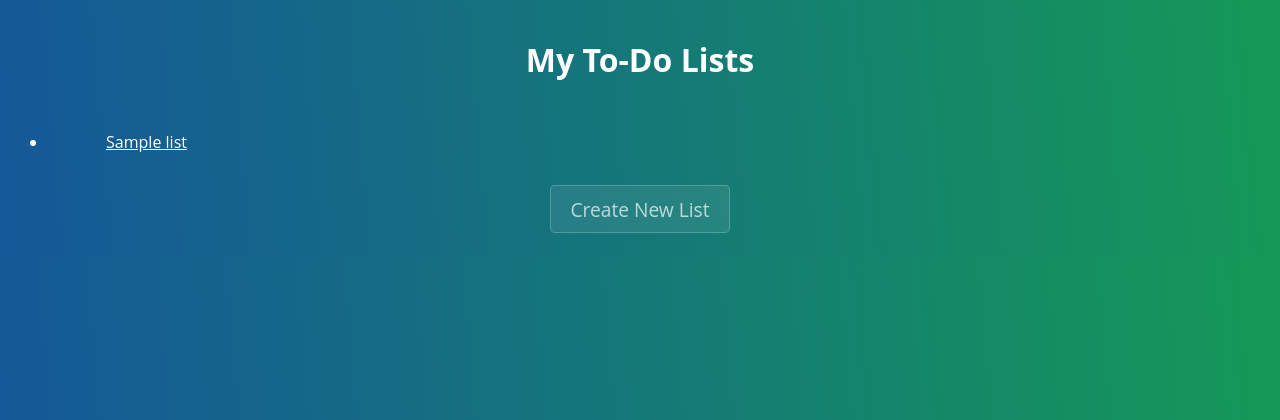
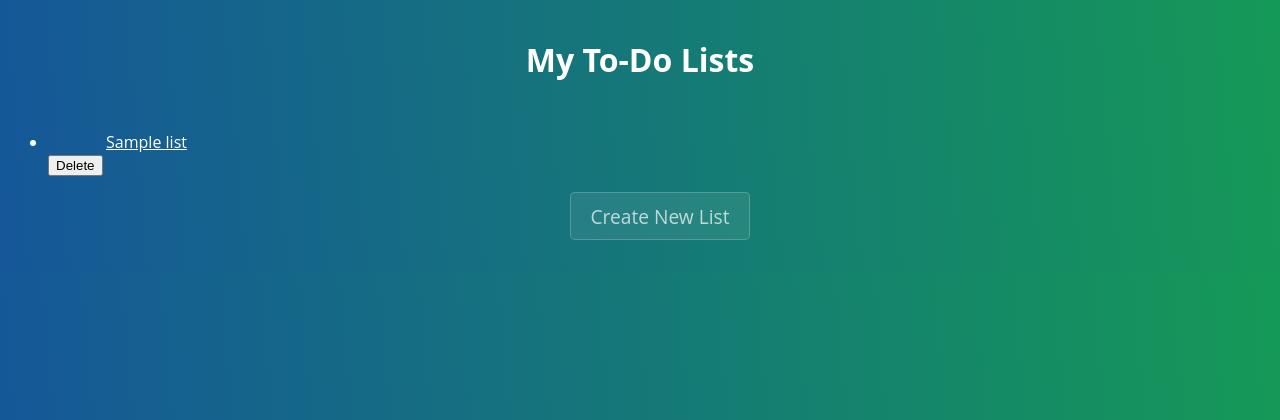
Before and after one commit to sergeek/elimez, a Flask app: page /lists in a window 1280 px wide. Shown: the part 50-470 px from the top of the page. Run offline with Flask 2, Linux system fonts and the light colour scheme; the visitor is signed in with stand-in values (Sample User, id 1); tables that the repository leaves empty hold one stand-in row (values such as "Sample post").

Commit message:
Added delete task/list functions

```diff
--- a/main.py
+++ b/main.py
@@ -219,5 +219,23 @@ def complete():
 def index():
     return render_template('index.html', page_title="Elimez")
 
+@app.route('/delete-list', methods=['POST'])
+def delete_task():
+    list_id = int(request.form['list-id'])
+    this_list = List.query.get(list_id)
+    db.session.delete(this_list)
+    db.session.commit()
+    return redirect("/lists")
+
+@app.route('/remove-task', methods=['POST'])
+def remove_task():
+    task_id = int(request.form['task-id'])
+    task = Task.query.get(task_id)
+    task_owner = task.list_id
+    db.session.delete(task)
+    db.session.commit()
+    return redirect("/display?list_id={0}".format(task_owner))
+
+
 if __name__ == '__main__':
     app.run()
--- a/templates/lists.html
+++ b/templates/lists.html
@@ -9,9 +9,14 @@
         {% for list in lists %}
 
         <li class="list-title"><a href="/display?list_id={{list.id}}">{{list.title}}</a></li>
+        <form method='POST' action='/delete-list' style='display:inline-block;'>
+
+                <input type='hidden' name='list-id' value='{{list.id}}'></input>
+                <input type='submit' value='Delete'/>
+                </form>
 
         {% endfor %}
-        </ul>
+
 
         <div class="wrapper">
                 <a href="/title" class="btn" style="width: 150px">Create New List</a>
--- a/templates/register.html
+++ b/templates/register.html
@@ -7,7 +7,7 @@
         <form action="/register" method="post">
 
                     <label for="username" class="form-label">Username</label>
-        <input name="username" type="text" value="{{ username }}" class="form-input"><br>
+                    <input name="username" type="text" class="form-input"><br>
 
                     <label for="password" class="form-label">Password</label>
                     <input name="password" type="password" class="form-input"><br>
@@ -20,7 +20,6 @@
             </div>
         </form>
 
-
         {% with messages = get_flashed_messages(with_categories=True) %}
         <ul>
         {% for category,message in messages %}
@@ -30,4 +29,5 @@
 {% endwith %}
 
 
+
 {% endblock %}
--- a/templates/todos.html
+++ b/templates/todos.html
@@ -29,6 +29,11 @@
             <input type="image" src={{value}} alt="Submit" style="width:25px;" />
             </form>
             {{task.item}}
+              <form method='POST' action='/remove-task' style='display:inline-block;'>
+
+                <input type='hidden' name='task-id' value='{{task.id}}'></input>
+                <input type='submit' value='Delete'/>
+                </form>
 
         </li>
         {% endfor %}
```
Lines whose indentation alone changed are shown as unchanged.
